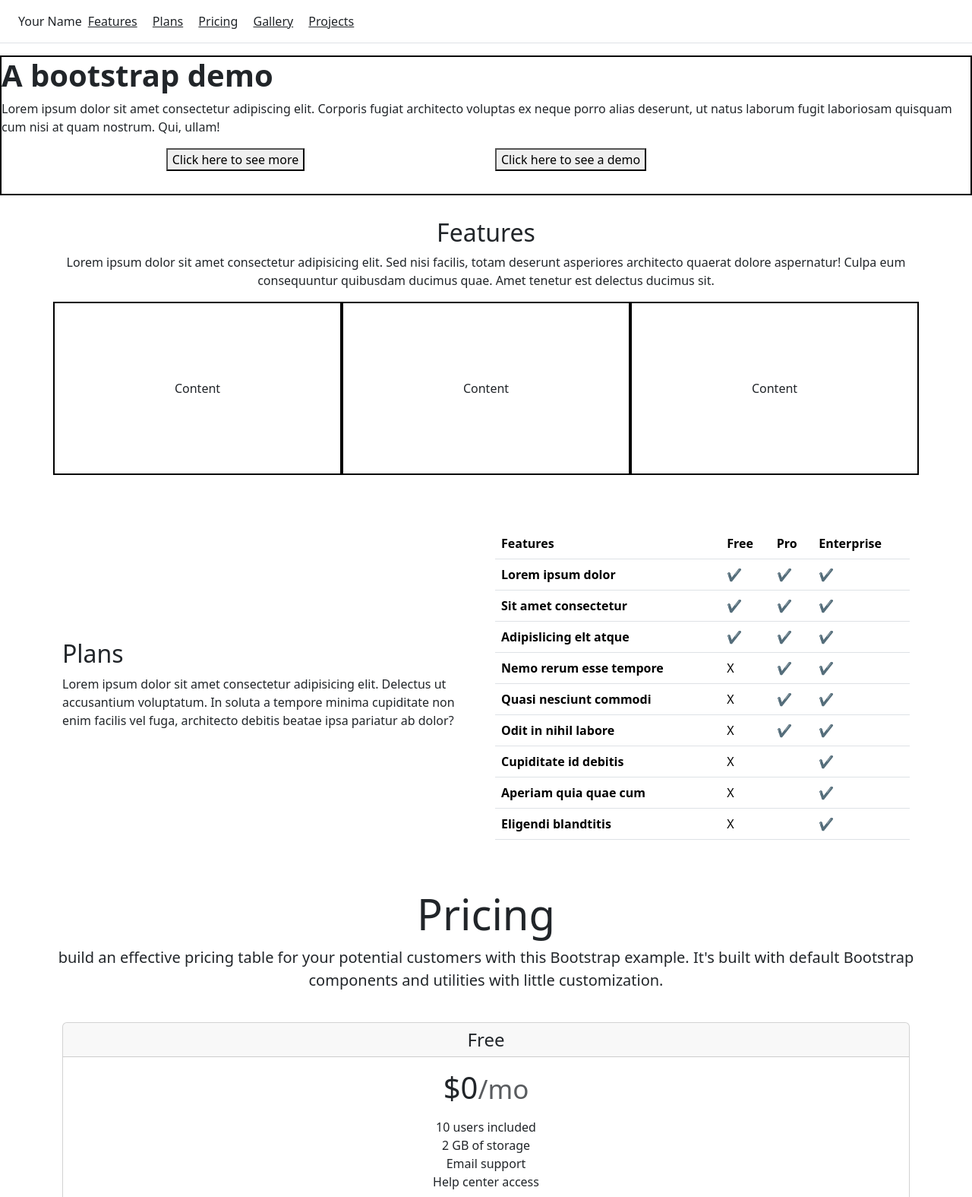
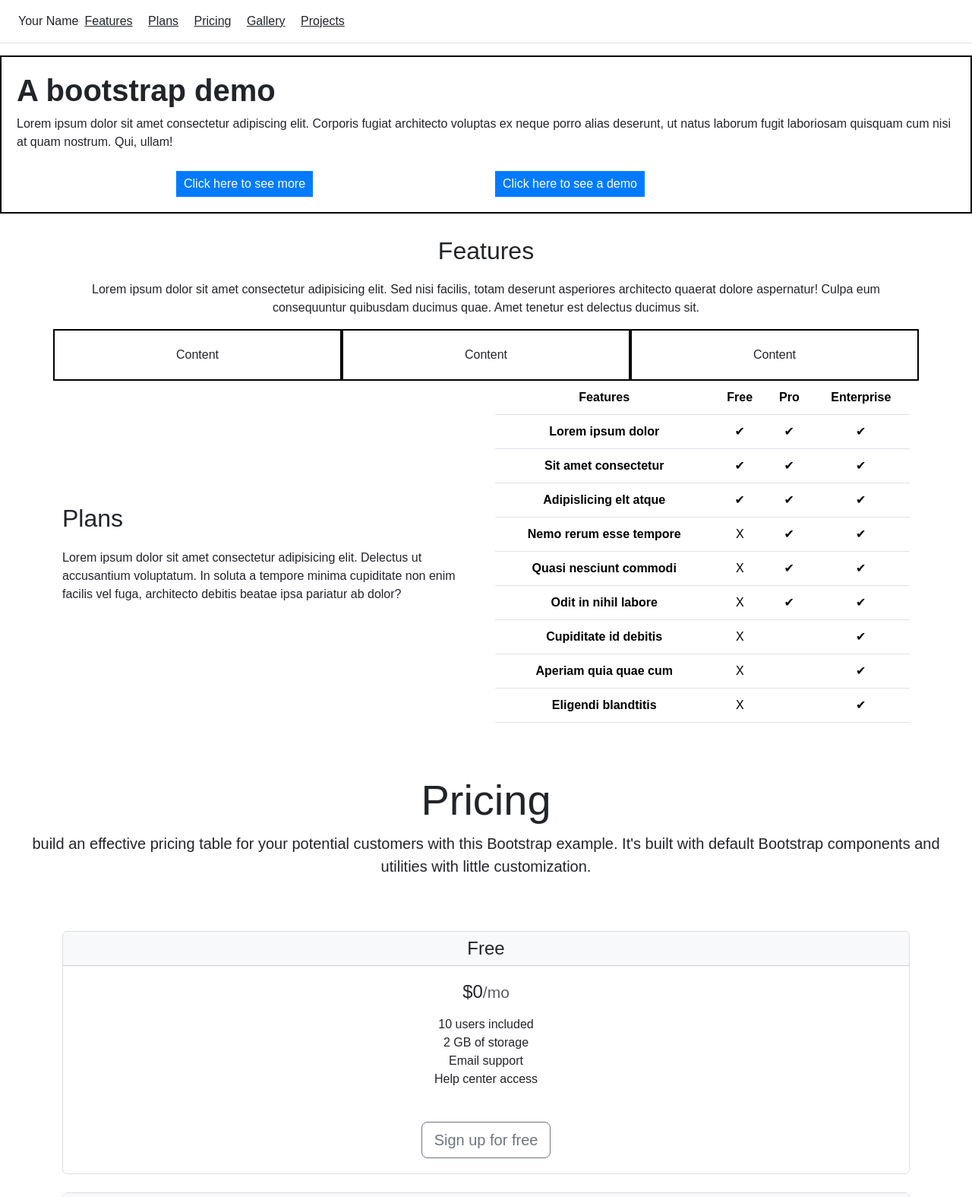
Before and after one commit to WSU-SoC-WEB2620-CU/web2620-assignment-8-ethanthebird, a website built with Vite: page src/index.html in a window 1280 px wide. Shown: the top 1575 px of the page at 76% size. Built offline with nearby package versions, Linux system fonts and the light colour scheme.

Commit message:
ReSubmission

```diff
--- a/package.json
+++ b/package.json
@@ -21,8 +21,8 @@
     "glob": "^7.2.0",
     "prettier": "^2.6.2",
     "rimraf": "^3.0.2",
-    "sass": "^1.49.11",
-    "vite": "^2.9.0"
+    "sass": "^1.75.0",
+    "vite": "^2.9.18"
   },
   "dependencies": {
     "@fortawesome/fontawesome-free": "^5.15.4",
--- a/src/index.html
+++ b/src/index.html
@@ -22,11 +22,11 @@
     </nav>
   </div>
   <header>
-    <div class="hero-section" style="border: 2px solid black">
+    <div class="hero-section">
       <h1><strong>A bootstrap demo</strong></h1>
       <p>Lorem ipsum dolor sit amet consectetur adipiscing elit. Corporis fugiat architecto voluptas ex neque porro
         alias deserunt, ut natus laborum fugit laboriosam quisquam cum nisi at quam nostrum. Qui, ullam!</p>
-      <div class="row justify-content-center" style="margin-bottom: 30px;">
+      <div class="row justify-content-center">
         <div class="col-4">
           <button>Click here to see more</button>
         </div>
@@ -37,7 +37,7 @@
     </div>
   </header>
   <main>
-    <div class="container" style="margin-top: 30px;">
+    <div class="container">
       <div class="col-xs-1 text-center">
         <section class="features">
           <h2>Features</h2>
@@ -45,13 +45,13 @@
             architecto quaerat dolore aspernatur! Culpa eum consequuntur quibusdam ducimus quae. Amet tenetur est
             delectus ducimus sit.</p>
           <div class="row align-items">
-            <div class="col" style="border: 2px solid black;padding: 100px">
+            <div class="col">
               Content
             </div>
-            <div class="col" style="border: 2px solid black;padding: 100px">
+            <div class="col">
               Content
             </div>
-            <div class="col" style="border: 2px solid black;padding: 100px">
+            <div class="col">
               Content
             </div>
           </div>
@@ -59,7 +59,7 @@
       </div>
     </div>
     <!--Plans Section-->
-    <section class="plans" style="margin-top: 70px;">
+    <section class="plans">
       <div class="container">
         <div class="row align-items-center">
           <div class="col">
@@ -216,7 +216,7 @@
     </section>
   </main>
 
-  <footer class="pt-4 my-md-5 pt-md-5 border-top" style="background-color: #23252A; color: white;">
+  <footer class="pt-4 my-md-5 pt-md-5 border-top">
     <div class="row">
       <div class="col-12 col-md">
         <small class="d-block mb-3 text-muted">© 2024</small>
--- a/src/stylesheets/main.scss
+++ b/src/stylesheets/main.scss
@@ -1,2 +1,149 @@
 // Your styles go here
 @import "@fortawesome/fontawesome-free/css/all.css";
+/* styles.css */
+
+/* General styles */
+body {
+    font-family: Arial, sans-serif;
+  }
+
+  /* Navbar styles */
+  .navbar {
+    display: flex;
+    flex-direction: row;
+    align-items: right;
+    padding: 10px;
+    background-color: #fff;
+    border-bottom: 1px solid #ddd;
+    box-shadow: 0 2px 4px rgba(0, 0, 0, 0.1);
+  }
+
+  .navbar p {
+    margin: 0;
+    font-weight: normal;
+  }
+
+  .navbar nav {
+    margin-right: auto;
+  }
+
+  .navbar a {
+    padding: 5px 10px;
+    color: #333;
+    text-decoration: none;
+  }
+
+  .navbar a:hover {
+    text-decoration: underline;
+  }
+
+  /* Hero section styles */
+  .hero-section {
+    border: 2px solid black;
+    padding: 20px;
+    margin-bottom: 30px;
+  }
+
+  .hero-section h1 {
+    font-weight: bold;
+  }
+
+  .hero-section button {
+    margin-top: 10px;
+    padding: 5px 10px;
+    background-color: #007bff;
+    color: #fff;
+    border: none;
+    cursor: pointer;
+  }
+
+  .hero-section button:hover {
+    background-color: #0056b3;
+  }
+
+  /* Features section styles */
+  .features h2 {
+    margin-bottom: 20px;
+  }
+
+  .features .col {
+    border: 2px solid black;
+    padding: 20px;
+  }
+
+  /* Plans section styles */
+  .plans h2 {
+    margin-bottom: 20px;
+  }
+
+  .plans table {
+    width: 100%;
+    margin-bottom: 20px;
+  }
+
+  .plans th,
+  .plans td {
+    padding: 10px;
+    text-align: center;
+  }
+
+  /* Pricing section styles */
+  .pricing-header {
+    margin-bottom: 30px;
+  }
+
+  .pricing .card {
+    border: 1px solid #ddd;
+    margin-bottom: 20px;
+  }
+
+  .pricing .card-header {
+    background-color: #f8f9fa;
+  }
+
+  .pricing .card-body {
+    padding: 20px;
+  }
+
+  .pricing .card-title {
+    font-size: 24px;
+  }
+
+  .pricing ul {
+    list-style-type: none;
+    padding-left: 0;
+  }
+
+  .pricing button {
+    margin-top: 20px;
+  }
+
+  /* Gallery section styles */
+  .gallery h2 {
+    margin-bottom: 20px;
+  }
+
+  /* Footer styles */
+  footer {
+    background-color: #23252A;
+    color: white;
+    padding: 20px 0;
+  }
+
+  .footer-section h5 {
+    margin-bottom: 15px;
+  }
+
+  .footer-section ul {
+    list-style-type: none;
+    padding-left: 0;
+  }
+
+  .footer-section a {
+    color: #fff;
+    text-decoration: none;
+  }
+
+  .footer-section a:hover {
+    text-decoration: underline;
+  }
```
Also changed, not shown: 1 other file.
